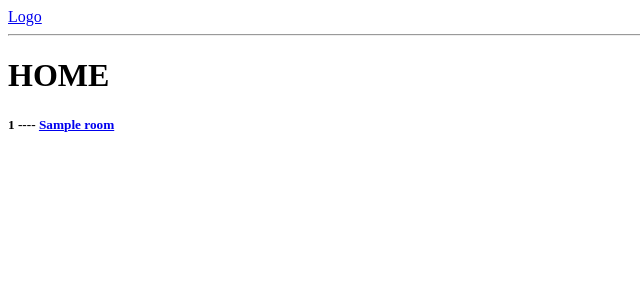
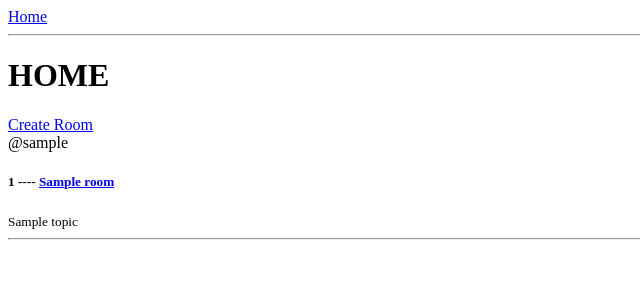
Before and after one commit to vasukushwah/talk-on, a Django app: page / in a window 1280 px wide. Shown: the top 300 px of the page, without its empty margins (0-640 px from the left). Run offline with Django 4.2, Linux system fonts and the light colour scheme; tables that the repository leaves empty hold one stand-in row (values such as "Sample post").

Commit message:
create room added

```diff
--- a/base/templates/base/home.html
+++ b/base/templates/base/home.html
@@ -6,11 +6,16 @@
 
 
 <div>
+
+    <a href={% url 'create-room' %}> Create Room </a>
     <div>
         {% for room in rooms %}
 
             <div>
+                <span> @{{ room.host.username }} </span>
                 <h5> {{ room.id }} ---- <a href="{% url 'room' room.id %}">{{room.name}}</a></h5>
+                <small>{{ room.topic.name }}</small>
+                <hr>
             </div>
         {% endfor %}
     </div>
--- a/base/urls.py
+++ b/base/urls.py
@@ -4,4 +4,6 @@ from .views import *
 urlpatterns = [
     path('',home,name='home'),
     path('room/<str:pk>/',room,name='room'),
+    path('create-room/',createRoom,name='create-room'),
+
 ]
--- a/base/views.py
+++ b/base/views.py
@@ -1,24 +1,37 @@
-from django.shortcuts import render
+from django.shortcuts import render,redirect
 from .models import Room
-
-# Create your views here.
+from .forms import RoomForm
 
 
 
 
-rooms = [
-    { 'id': 1, 'name': 'Room1' },
-    { 'id': 2, 'name': 'Room2' },
-    { 'id': 3, 'name': 'Room3' },
 
-]
+
+# rooms = [
+#     { 'id': 1, 'name': 'Room1' },
+#     { 'id': 2, 'name': 'Room2' },
+#     { 'id': 3, 'name': 'Room3' },
+
+# ]
 
 def home(request):
     rooms = Room.objects.all()
     context = {'rooms':rooms}
-    return render(request,"base/home.html",context)
+    return render(request,'base/home.html',context)
 
 def room(request,pk):
     room = Room.objects.get(pk=pk)
     context = {'room':room}
-    return render(request,"base/room.html",context)
+    return render(request,'base/room.html',context)
+
+
+def createRoom(request):
+    form = RoomForm()
+
+    if request.method == 'POST':
+        form = RoomForm(request.POST)
+        if form.is_valid():
+            form.save()
+            return redirect('home')
+    context= {'form': form}
+    return render(request,'base/room_form.html',context)
--- a/templates/navbar.html
+++ b/templates/navbar.html
@@ -1,3 +1,3 @@
-<a href="goolge.com"> Logo </a>
+<a href="{% url 'home'  %}"> Home </a>
 
 <hr>
```
Also changed, not shown: base/forms.py (added, +9 -0 lines), base/templates/base/room_form.html (added, +20 -0 lines).
